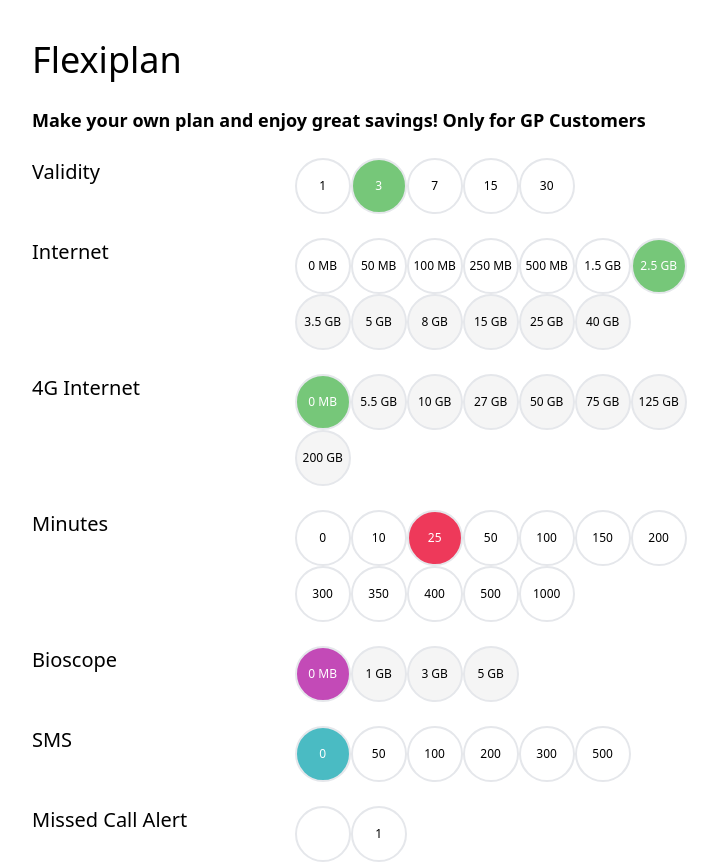
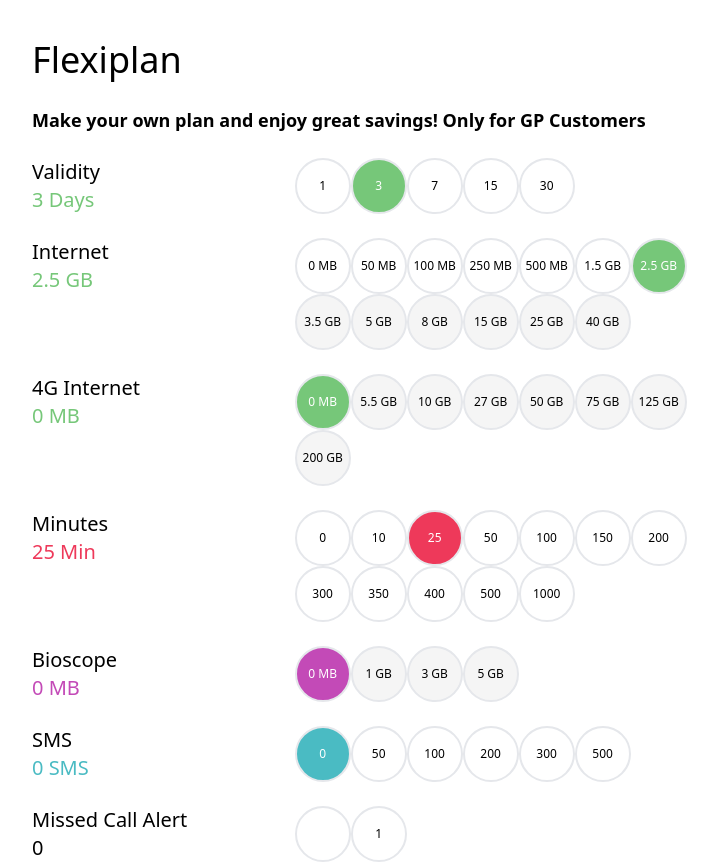
Before and after one commit to argha-shipansarker/gpFlexiPlan, a React (Create React App) app: page / in a window 1280 px wide. Shown: the whole page, without its empty margins (77-795 px from the left). Built offline with nearby package versions, Linux system fonts and the light colour scheme.

Commit message:
presented selected value added under flexi attribute

```diff
--- a/src/Pages/Flexiplan.js
+++ b/src/Pages/Flexiplan.js
@@ -153,9 +153,12 @@
                 {
                 eligibleBubbleMapState.map((value, index) => (
                     <div className='grid grid-cols-3 gap-20 pt-6' key={index}>
+                        <div>
                         <p className='text-xl font-medium'>{value.flexiType}</p>
+                        <p className='text-xl font-medium' style={{color: value.fexiTypeColor}}>{value.presentSelectedValue}</p>
+                        </div>
                         <div className='col-span-2'>
-                            <BubbleVariation value={value.flexiTypeVariation} color={value.fexiTypeColor} eligibleBubbleMapState={eligibleBubbleMapState} setEligibleBubbleMapState={setEligibleBubbleMapState}/>
+                            <BubbleVariation value={value.flexiTypeVariation} color={value.fexiTypeColor} eligibleBubbleMapState={eligibleBubbleMapState} setEligibleBubbleMapState={setEligibleBubbleMapState} />
                         </div>
                     </div>
                 ))
```
Also changed, not shown: 1 other file (tests, documents, lock files or other folders).
